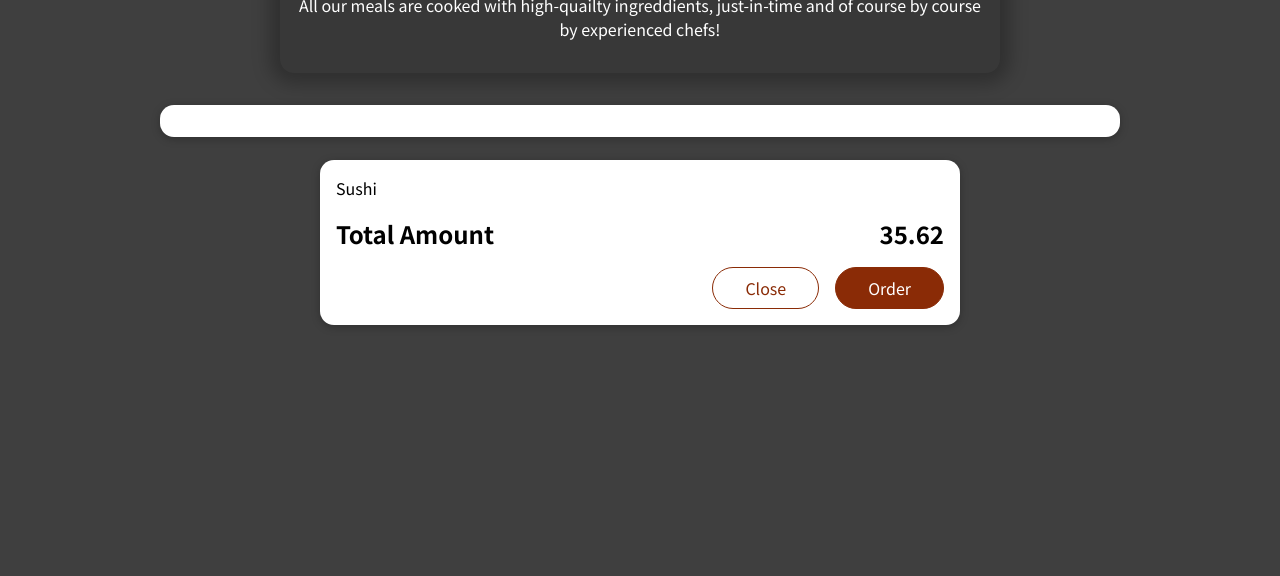
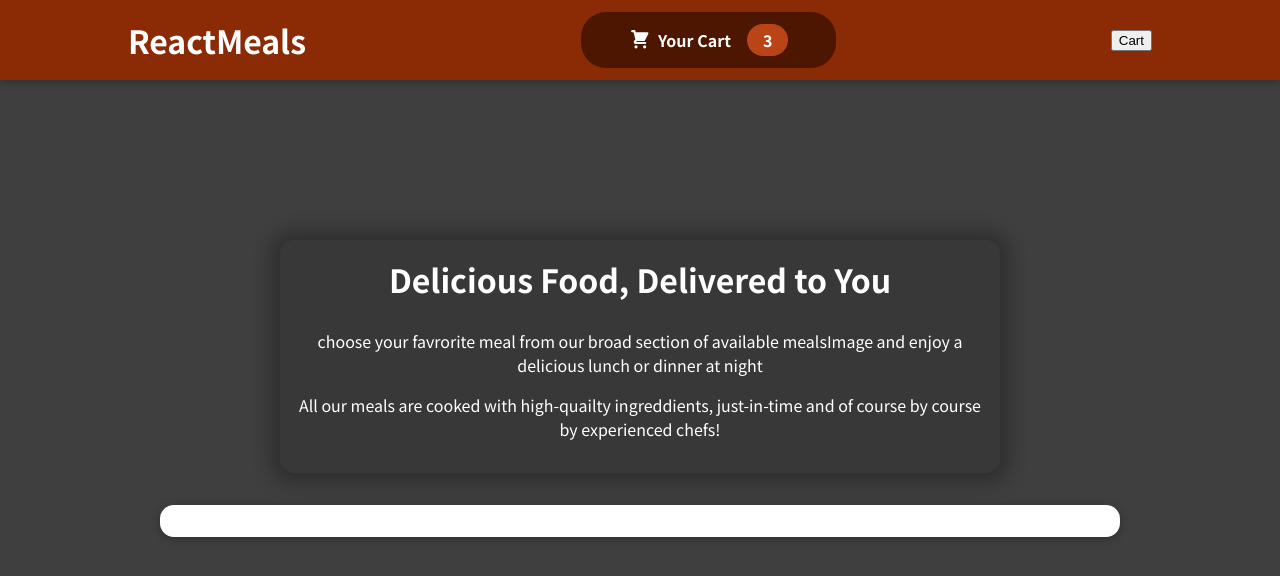
Before and after one commit to Mukeshraykumar1/01-starting-project, a React (Create React App) app: page / in a window 1280 px wide. Shown: the top 576 px of the page. Built offline with nearby package versions, Linux system fonts and the light colour scheme.

Commit message:
the cart should close

```diff
--- a/src/App.js
+++ b/src/App.js
@@ -1,12 +1,22 @@
-import { Fragment } from "react";
+import { Fragment, useState } from "react";
 import Header from "./Layout/Header";
 import Meals from "./Meals/Meals";
 import Cart from "./Cart/Cart";
 function App() {
+const [cartIsShown, setCartIsShown] = useState(false);
+
+const showCartHandler = () => {
+  setCartIsShown(true);
+}
+
+const hideCartHandler = () => {
+   setCartIsShown(false);
+}
+
   return (
     <Fragment>
-      <Cart />
-      <header />
+      {cartIsShown && <Cart onClose={hideCartHandler} />}
+      <Header onShowCart={showCartHandler} />
       <main>
       <Meals />
       </main>
--- a/src/Cart/Cart.js
+++ b/src/Cart/Cart.js
@@ -11,14 +11,14 @@
 
     );
     return(
-     <Modal>
+     <Modal onClose={props.onClose}>
         {cartItems}
         <div className={classes.total}>
             <span>Total Amount</span>
             <span>35.62</span>
         </div>
         <div className={classes.actions}>
-            <button className={classes['button--alt']}>Close</button>
+            <button className={classes['button--alt']} onClick={props.onClose}>Close</button>
             <button className={classes.button}>Order</button>
 
         </div>
--- a/src/Layout/Header.js
+++ b/src/Layout/Header.js
@@ -7,7 +7,7 @@
  return <Fragment>
     <header className={classes.header}>
         <h1>ReactMeals</h1>
-        <HeadercartButton/>
+        <HeadercartButton onClick={props.onShowCart}/>
         <button>Cart</button>
     </header>
     <div className={classes['main-image']}>
--- a/src/UI/Modal.js
+++ b/src/UI/Modal.js
@@ -3,7 +3,7 @@
 import classes from './Modal.module.css';
 
 const Backdrop = props => {
-    return <div className={classes.Backdrop} />
+    return <div className={classes.Backdrop} onClick={props.onClose}/>
 };
 
 const ModalOverlay = props => {
@@ -15,7 +15,7 @@
 
 const Modal = props => {
     return <Fragment>
-        {ReactDOM.createPortal(<Backdrop />, portalElement)}
+        {ReactDOM.createPortal(<Backdrop onClose={props.onClose} />, portalElement)}
         {ReactDOM.createPortal(<ModalOverlay>{props.children}</ModalOverlay>, portalElement)}
     </Fragment>
 };
```
